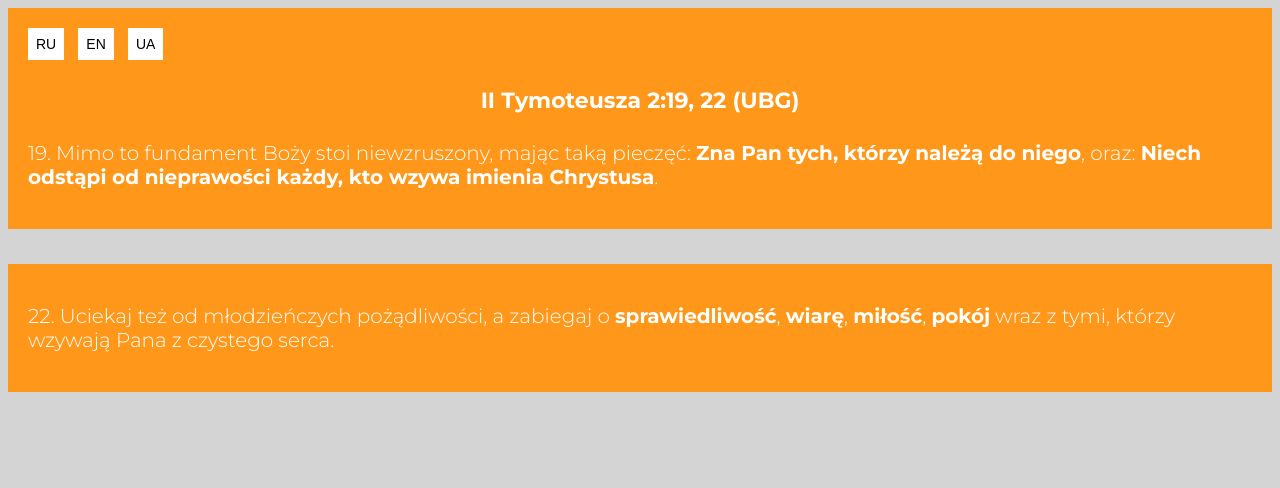
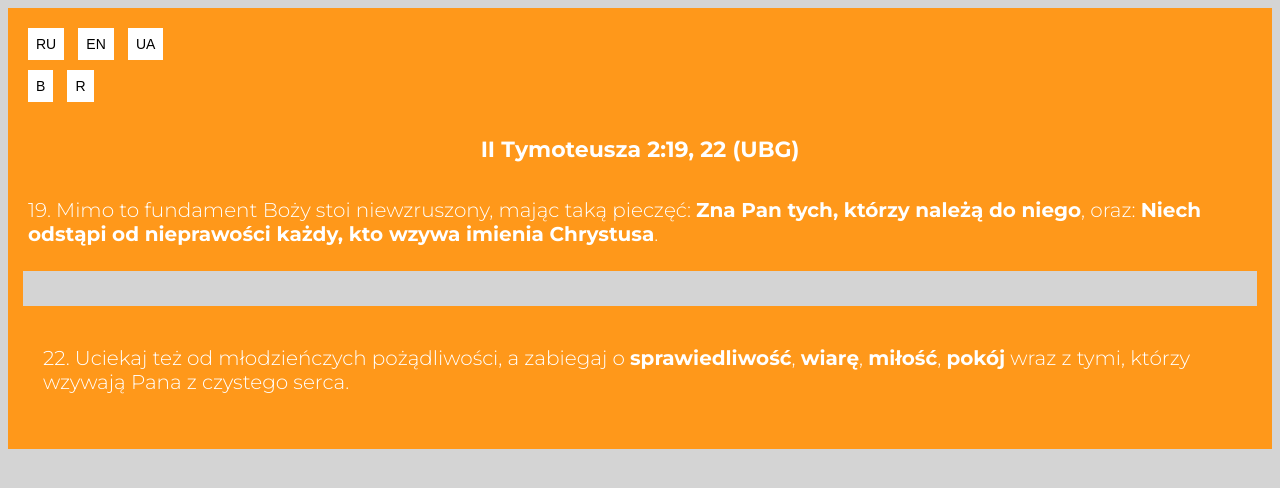
Before and after one commit to mr-front-end-dev/Bible-Verses-o--PL, a plain HTML site: page index.html in a window 1280 px wide. Drawn offline with Linux system fonts and the light colour scheme.

Commit message:
Added links to another verses (B, R)

```diff
--- a/index.html
+++ b/index.html
@@ -17,6 +17,9 @@
       <button class="section__button"><a class="section__button--link" href="https://mrpenguin-dev.github.io/Simple-Bible-Verses-o--EN/">EN</a></button>
       <button class="section__button"><a class="section__button--link" href="https://mrpenguin-dev.github.io/Simple-Bible-Verses-o--UA/">UA</a></button>
       <section class="section__content--text">
+      <button class="section__button"><a class="section__button--link" href="https://mrpenguin-dev.github.io/Simple-Bible-Verses-b--PL/">B</a></button>
+      <button class="section__button"><a class="section__button--link" href="https://mrpenguin-dev.github.io/Simple-Bible-Verses-r--PL/">R</a></button>
+      <section class="section__content--text">
         <h1 class="section--h1"> II Tymoteusza 2:19, 22 (UBG)</h1>
            <p class="section--paragraph section--paragraph--white">19. Mimo to fundament Boży stoi niewzruszony, mając taką pieczęć: <span class="section--bold">Zna Pan tych, którzy należą do niego</span>, oraz: <span class="section--bold">Niech odstąpi od nieprawości każdy, kto wzywa imienia Chrystusa</span>.</p>
         </section>
```
